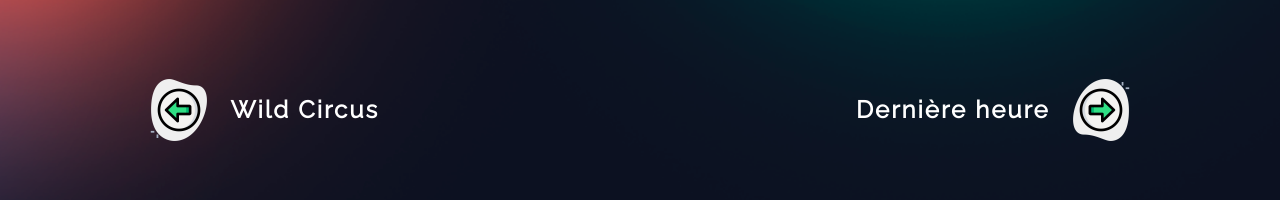
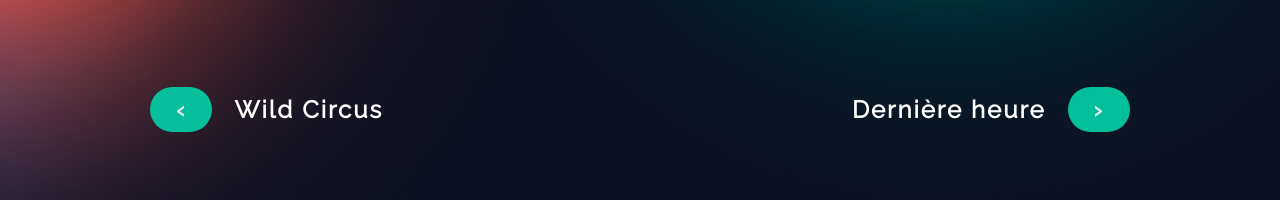
Before and after one commit to BATTAULT-p/PORTFOLIO, a React (Vite) app: page /MesProjets/1 in a window 1280 px wide. Shown: the part 2483-2683 px from the top of the page. Built offline with nearby package versions, Linux system fonts and the light colour scheme.

Commit message:
change button for project

```diff
--- a/src/components/Projet.css
+++ b/src/components/Projet.css
@@ -106,7 +106,7 @@ p {
   display: flex;
   justify-content: start;
   align-items: center;
-  width: 30vw;
+  width: 35vw;
   height: 10vh;
   margin : 10vh auto;
   cursor: pointer;
@@ -115,6 +115,7 @@ p {
   -ms-transition: all 0.8s ease;
   -o-transition: all 0.8s ease;
   transition: all 0.8s ease;
+
 }
 .BTNS-back:hover, .BTNS-next:hover {
   -webkit-transform: scale(1.1);
@@ -127,7 +128,7 @@ p {
   display: flex;
   justify-content: end;
   align-items: center;
-  width: 30vw;
+  width: 35vw;
   height: 10vh;
   margin: 10vh auto;
   cursor: pointer;
@@ -143,11 +144,18 @@ p {
   letter-spacing: 2px;
   font-weight: 900;
   color: white;
+
 }
-
-.BTN-Nav{
-  width: 5vw;
-  height: auto;
+.fleche{
+  font-family: RalewayN;
+    font-size: 3vw;
+    padding: 1vh 2vw;
+    color: white;
+    list-style-type: none;
+    background: #03d3a9;
+    opacity: 0.9;
+    backdrop-filter: blur(20px);
+    border-radius: 60px;
   margin : 5%;
 }
 
@@ -210,7 +218,7 @@ p {
     margin-left: 3vw;
     margin-right: 3vw;
     list-style-type: none;
-    background: #ff6851;
+    background: #03d3a9;
     opacity: 0.9;
     backdrop-filter: blur(20px);
     border-radius: 60px;
@@ -222,7 +230,7 @@ p {
   }
 
   .linkExt:hover {
-    background: #ff8150;
+    background: #03d3a9;
     -webkit-transform: scale(1.1);
     -moz-transform: scale(1.1);
     -ms-transform: scale(1.1);
--- a/src/components/Projet.jsx
+++ b/src/components/Projet.jsx
@@ -72,11 +72,7 @@ function Projet() {
               onClick={() => changeProject("back", id)}
               className="BTNS-back"
             >
-              <img
-                src={precedent}
-                alt="boutton precedent"
-                className="BTN-Nav"
-              />
+              <p className="fleche">‹</p>
               <p>{Projets[Number(id) - 1].name}</p>
             </div>
           )}
@@ -88,7 +84,8 @@ function Projet() {
               className="BTNS-next"
             >
               <p>{Projets[Number(id) + 1].name}</p>
-              <img src={suivant} alt="boutton suivant" className="BTN-Nav" />
+              <p className="fleche">›</p>
+              {/* <img src={suivant} alt="boutton suivant" className="BTN-Nav" /> */}
             </div>
           )}
         </div>
```
